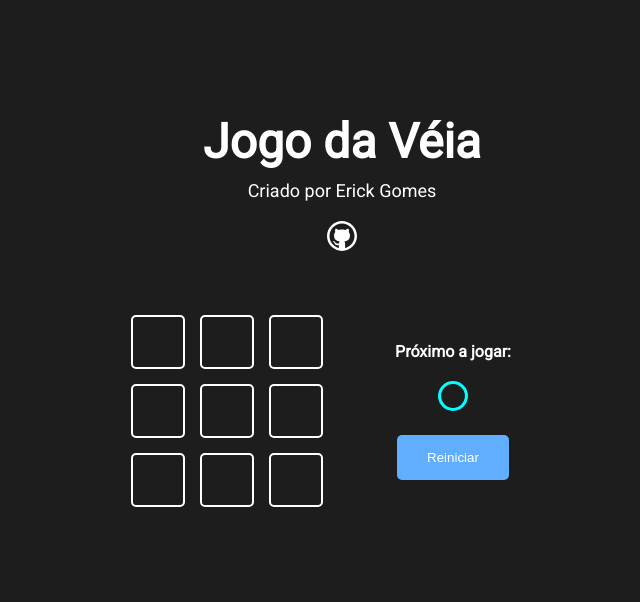
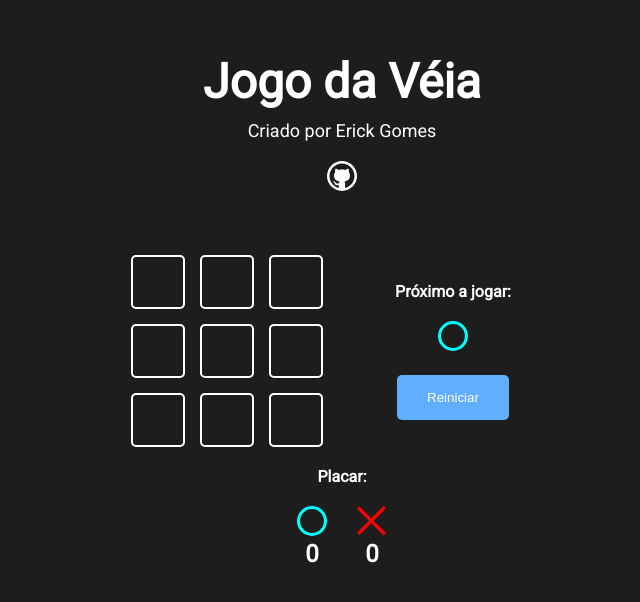
Before and after one commit to Erick-Gomes-Fernandes/react-jogo-da-velha, a Next.js app: page / in a window 1280 px wide. Shown: the part 110-712 px from the top of the page, without its empty margins (298-938 px from the left). Built offline with nearby package versions, Linux system fonts and the light colour scheme.

Commit message:
Criado placar

```diff
--- a/src/components/game/Game.jsx
+++ b/src/components/game/Game.jsx
@@ -3,6 +3,7 @@
 
 import GameOption from "../gameOption/GameOption"
 import GameInfo from "../gameInfo/GameInfo"
+import Score from "../score/Score"
 
 const winnerTable = [
   [0,1,2],
@@ -68,6 +69,7 @@
     }, [winner])
 
   return (
+    <>
     <div className={styles.gameContent}>
       <div className={styles.game}>
         {
@@ -88,6 +90,8 @@
           isDraw={draw}
         />
     </div>
+    <Score />
+    </>
   )
 }
 
--- a/src/components/game/Game.module.css
+++ b/src/components/game/Game.module.css
@@ -8,6 +8,7 @@
   display: flex;
   gap: 30px;
   align-items: center;
+  margin-bottom: 20px;
 }
 
 @media screen and (max-width: 500px) {
--- /dev/null
+++ b/src/components/score/Score.jsx
@@ -0,0 +1,23 @@
+import styles from './Score.module.css'
+
+import Icon from '../icon/Icon'
+
+function Score () {
+  return (
+    <>
+      <h4>Placar:</h4>
+      <div className={styles.score}>
+        <div className={styles.scoreContent}>
+          <Icon iconName="circle" />
+          <h2>0</h2>
+        </div>
+        <div className={styles.scoreContent}>
+          <Icon iconName="x" />
+          <h2>0</h2>
+        </div>
+      </div>
+    </>
+  )
+}
+
+export default Score
--- /dev/null
+++ b/src/components/score/Score.module.css
@@ -0,0 +1,11 @@
+.score {
+  display: flex;
+  gap: 30px;
+  margin-top: 20px;
+}
+
+.scoreContent {
+  display: flex;
+  flex-direction: column;
+  align-items: center;
+}
```
